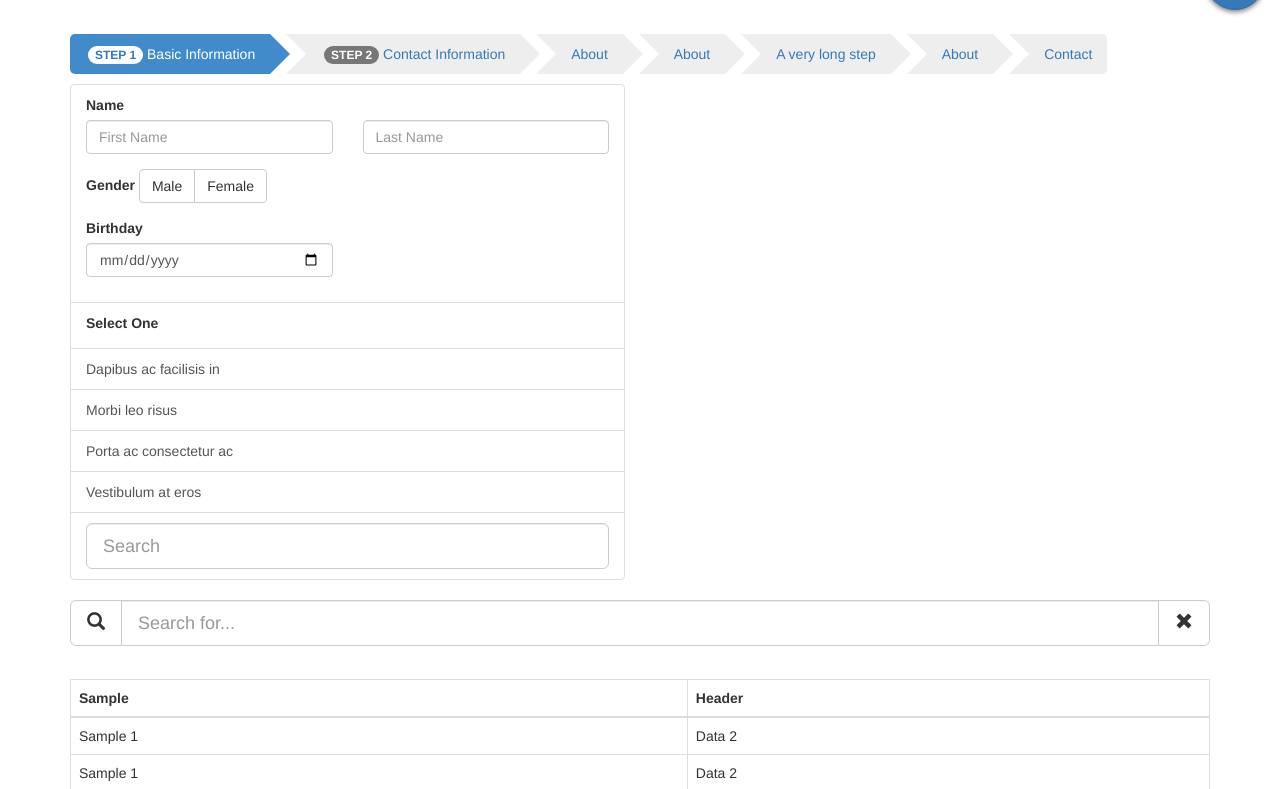
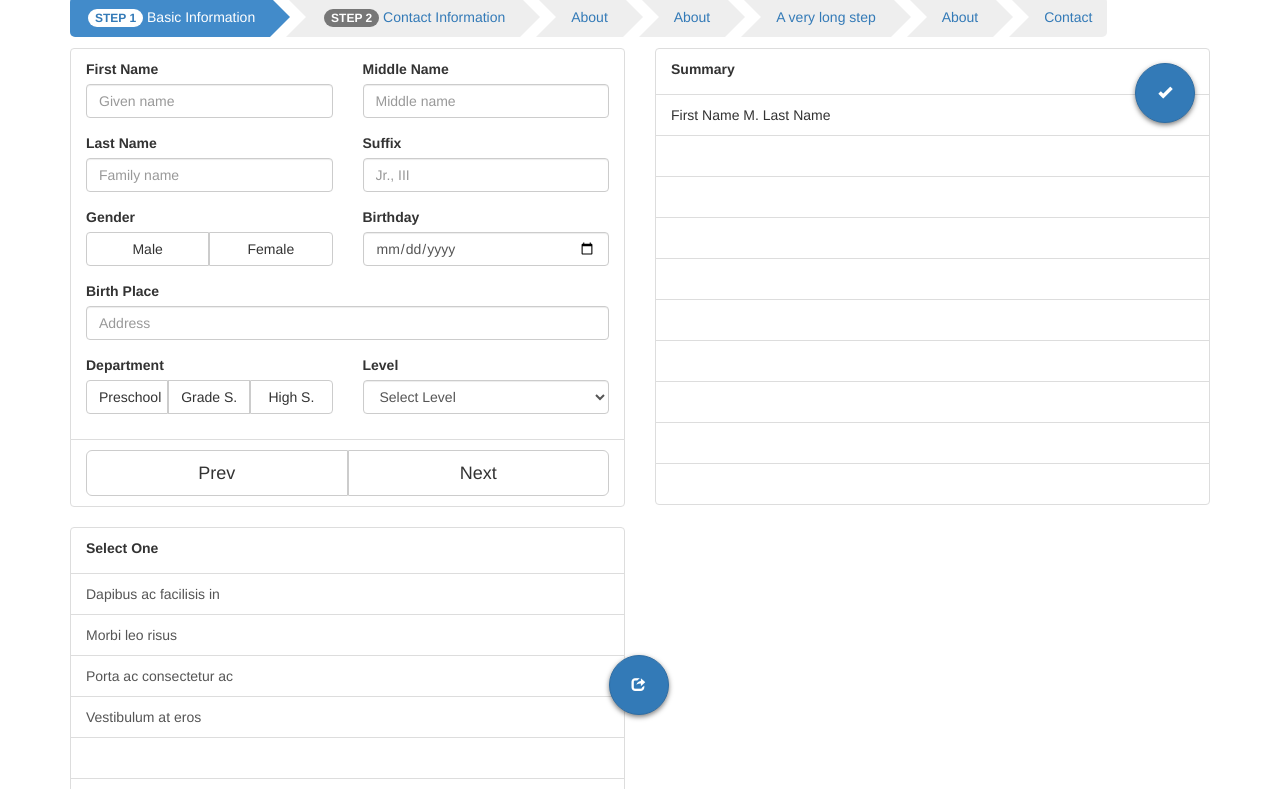
Before and after one commit to myteddy15/uix, a plain HTML site: page index.html in a window 1280 px wide. Shown: the part 70-859 px from the top of the page. Drawn offline with Linux system fonts and the light colour scheme.

Commit message:
Adjust ui

```diff
--- a/css/bootstrap-nav-wizard.css
+++ b/css/bootstrap-nav-wizard.css
@@ -6,7 +6,7 @@
   overflow-x: auto;
   white-space: nowrap;
   cursor: all-scroll;
-  padding:0.5rem 0rem;
+  padding:0.666rem 0rem;
 }
 .nav-pills.nav-wizard > li {
   position: relative;
--- a/css/simple-sidebar.css
+++ b/css/simple-sidebar.css
@@ -17,7 +17,7 @@ body{ overflow-x:hidden;}
 
 
 #sidebar-wrapper {
-    z-index: 1000;
+    z-index: 2000;
     position: fixed;
     left: 250px;
     width: 0;
@@ -36,25 +36,31 @@ body{ overflow-x:hidden;}
     width: 250px;
 }
 .sidebar-blind {
-    content: " ";
-    display: inline-block;
+	position:fixed;
+    display: block;
     width: 0%;
     height: 100%;
-    background: rgba(248, 248, 248, 0.73);
-    position: fixed;
-    left: 250px;
-	opacity:0.5;
+    background: #666;
+    left: 0px;
+	opacity:0;
     cursor: no-drop;
     top: 0;
+	z-index:2000;
+	 -webkit-transition: all 0.3s ease;
+    -moz-transition: all 0.3s ease;
+    -o-transition: all 0.3s ease;
+    transition: all 0.3s ease;
 }
 .toggled .sidebar-blind {
 	width: 100%;
+	opacity:0.3;
 }
 
 #page-content-wrapper {
     width: 100%;
     position: absolute;
     padding: 0px;
+	padding-top: 60px !important;
 }
 
 #wrapper.toggled #page-content-wrapper {
@@ -158,6 +164,7 @@ body{ overflow-x:hidden;}
 #navbar-toggle{
 	border-radius: 0px;
 	padding-bottom:5px;
+	border-right: none;
 }
 div#user-name {
     height: auto;
@@ -171,11 +178,10 @@ div#school-name {
     color: white;
 }
 .btn-fab{
-    position:fixed;
+    position:absolute;
 	border-radius: 50%;
 	width: 6rem;
-	z-index: 1000;
-	position: fixed;
+	z-index: 1999;
 	height: 6rem;
 	box-shadow: 0 2px 5px rgba(0,0,0,.5);
 	outline: none !important;
@@ -184,11 +190,15 @@ div#school-name {
     -o-transition: all 0.4s ease;
     transition: all 0.4s ease;
 }
-.btn-fab.top{ top:2rem;}
-.btn-fab.bottom{bottom:2rem;}
-.btn-fab.left{left:15px;}
-.btn-fab.right{right:15px;}
-#wrapper.toggled .btn-fab.right{ right:-6.6rem;}
+.btn-fab.top{ top:1.5rem;}
+.btn-fab.bottom{bottom:1.5rem;}
+.btn-fab.left{left:3rem;}
+.btn-fab.right{right:3rem;}
+.btn-fab.center{right:47.77%;}
+.btn-fab.fixed{position:fixed;}
+.toggled .btn-fab.top.right{ right:-33%;}
+.toggled .btn-fab.top.left{ left:123%;}
+.toggled .btn-fab.bottom{ bottom:-33%;}
 .pagination-goto{margin:20px 0;}
 .table-data{margin-top:3.33rem;}
 .table-data tr:hover{cursor:pointer;}
--- a/index.html
+++ b/index.html
@@ -32,7 +32,7 @@
 <body>
 
     <div id="wrapper">
-
+		<div class="sidebar-blind"></div>
         <!-- Sidebar -->
         <div id="sidebar-wrapper">
 			<div class="navbar navbar-default" id="offcanvas-navbar-toggle">
@@ -40,7 +40,6 @@
 				   <span>toggle menu</span>
 				</button>
 			</div>
-				<div class="sidebar-blind"></div>
             <ul class="sidebar-nav">
                 <li class="sidebar-brand">
                     <div id="user-name"> User Name</div>
@@ -91,13 +90,13 @@
         <!-- /#sidebar-wrapper -->
 
         <!-- Page Content -->
-		<div class="navbar navbar-default" id="navbar-toggle">
+		<div class="navbar navbar-default navbar-fixed-top" id="navbar-toggle">
 				<button type="button" class="navbar-toggle c-hamburger c-hamburger--htx"  id="menu-toggle-1" >
 				   <span>toggle menu</span>
 				</button>
 				<a class="navbar-brand" href="#">Module name</a>
 			</div>
-		<button class="btn btn-primary btn-md btn-fab top right"><span class="glyphicon glyphicon-plus" aria-hidden="true"></span></button>
+		<button class="btn btn-primary btn-md btn-fab fixed bottom center"><span class="glyphicon glyphicon-share" aria-hidden="true"></span></button>
         <div id="page-content-wrapper" class="animate">
             <div class="container">
             	<div class="row">
@@ -125,32 +124,138 @@
             	    		<div class="list-group">
 							  <div class="list-group-item">
 							   	<div class="form-group">
-							   		<label for=""> Name</label>
 							   		<div class="row">
 										<div class="col-md-6">
-							   				<input type="text" class="form-control" placeholder="First Name">
+											<label for="">First Name</label>
+							   				<input type="text" class="form-control" placeholder="Given name">
 							   			</div>
 							   			<div class="col-md-6">
-							   				<input type="text" class="form-control" placeholder="Last Name">
+											<label for="">Middle Name</label>
+							   				<input type="text" class="form-control" placeholder="Middle name">
 							   			</div>
 							   		</div>
 							   	</div>
 								<div class="form-group">
+							   		<div class="row">
+							   			<div class="col-md-6">
+											<label for="">Last Name</label>
+							   				<input type="text" class="form-control" placeholder="Family name">
+							   			</div>
+							   			<div class="col-md-6">
+											<label for="">Suffix</label>
+							   				<input type="text" class="form-control" placeholder="Jr., III">
+							   			</div>
+							   		</div>
+							   	</div>
+							   	<div class="form-group">
+									<div class="row">
+							   			<div class="col-md-6">
 											<label for=""> Gender</label>
-							   		<div class="btn-group" role="group" aria-label="...">
+											<div class="btn-group btn-group-justified">
+											  <div class="btn-group">
 												<button type="button" class="btn btn-default">Male</button>
+											  </div>
+											  <div class="btn-group">
 												<button type="button" class="btn btn-default">Female</button>
 											  </div>
 											</div>
-							   	<div class="form-group">
+										</div>
+										<div class="col-md-6">
 											<label for=""> Birthday</label>
-							   		<div class="row">
-							   			<div class="col-md-6">
 											<input type="date" class="form-control" placeholder="mm/dd/yyy">
 										</div>
 									</div>
 							   	</div>
+								<div class="form-group">
+									<div class="row">
+							   			<div class="col-md-12">
+											<label for=""> Birth Place</label>
+											<input type="text" class="form-control" placeholder="Address" />
 										</div>
+									</div>
+							   	</div>
+								<div class="form-group">
+									<div class="row">
+							   			<div class="col-md-6">
+											<label for=""> Department</label>
+											<div class="btn-group btn-group-justified">
+											  <div class="btn-group">
+												<button type="button" class="btn btn-default">Preschool</button>
+											  </div>
+											  <div class="btn-group">
+												<button type="button" class="btn btn-default">Grade S.</button>
+											  </div>
+											  <div class="btn-group">
+												<button type="button" class="btn btn-default">High S.</button>
+											  </div>
+											</div>
+										</div>
+										<div class="col-md-6">
+											<label for=""> Level</label>
+											<select name="" id="" class="form-control">
+												<option value="">Select Level</option>
+												<option value="1">Grade 1
+												</option>
+												<option value="2">Grade 2
+												</option>
+												<option value="3">Grade 3
+												</option>
+												<option value="4">Grade 4
+												</option>
+												<option value="5">Grade 5
+												</option>
+												<option value="6">Grade 6
+												</option>
+											</select>
+										</div>
+									</div>
+							   	</div>
+							  </div>
+								<div class="list-group-item">
+									<div class="btn-group btn-group-justified">
+									  <div class="btn-group">
+										<button type="button" class="btn btn-default btn-lg">Prev</button>
+									  </div>
+									  <div class="btn-group">
+										<button type="button" class="btn btn-default btn-lg">Next</button>
+									  </div>
+									</div>
+								</div>
+							</div>
+            	    	</div>
+						<div class="col-md-6">
+							<button class="btn btn-primary btn-fab top right"><span class="glyphicon glyphicon-ok" aria-hidden="true"></span></button>
+							<div class="list-group">
+								<div class="list-group-item">
+									<label for="">Summary</label>
+								</div>
+								<div class="list-group-item">
+									First Name M. Last Name
+								</div>
+								<div class="list-group-item">&nbsp;
+								</div>
+								<div class="list-group-item">&nbsp;
+								</div>
+								<div class="list-group-item">&nbsp;
+								</div>
+								<div class="list-group-item">&nbsp;
+								</div>
+								<div class="list-group-item">&nbsp;
+								</div>
+								<div class="list-group-item">&nbsp;
+								</div>
+								<div class="list-group-item">&nbsp;
+								</div>
+								<div class="list-group-item">&nbsp;
+								</div>
+								<div class="list-group-item">&nbsp;
+								</div>
+							</div>
+            	    	</div>
+					</div>
+					<div class="row">
+            	    	<div class="col-md-6">
+							 <div class="list-group">
 								  <div href="#" class="list-group-item">
 									<label>Select One</label>
 								  </div>
@@ -158,12 +263,24 @@
 								  <a href="#" class="list-group-item">Morbi leo risus</a>
 								  <a href="#" class="list-group-item">Porta ac consectetur ac</a>
 								  <a href="#" class="list-group-item">Vestibulum at eros</a>
+								  <a href="#" class="list-group-item">&nbsp;</a>
+								  <a href="#" class="list-group-item">&nbsp;</a>
+								  <a href="#" class="list-group-item">&nbsp;</a>
 								  <div href="#" class="list-group-item">
 									<input type="text" class="form-control input-lg" placeholder="Search">
 								  </div>
+								  <div class="list-group-item">
+									<div class="btn-group btn-group-justified">
+									  <div class="btn-group">
+										<button type="button" class="btn btn-default btn-lg">Prev</button>
+									  </div>
+									  <div class="btn-group">
+										<button type="button" class="btn btn-default btn-lg">Next</button>
 									  </div>
 									</div>
-            	    	<div class="col-md-6"></div>
+								</div>
+							  </div>
+						</div>
             	    </div>
                 <div class="row">
                     <div class="col-lg-12">
```
Lines whose indentation alone changed are shown as unchanged.
